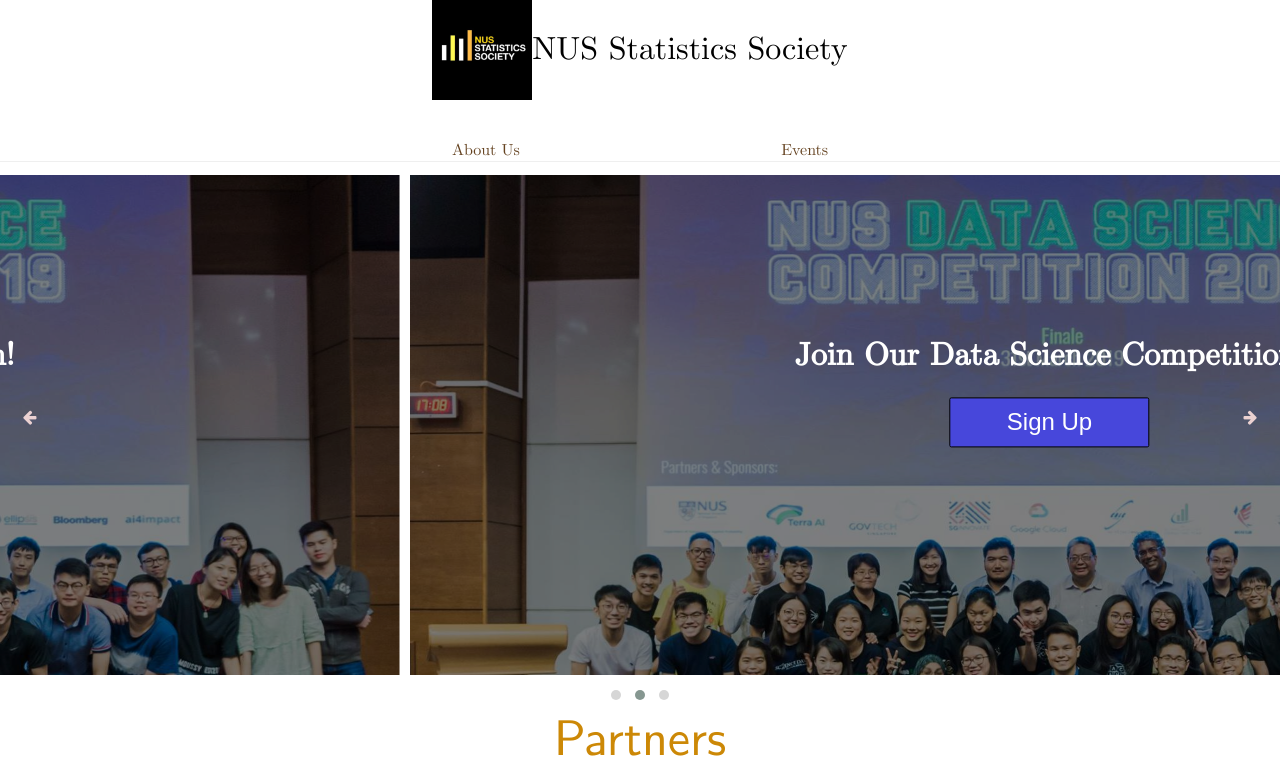
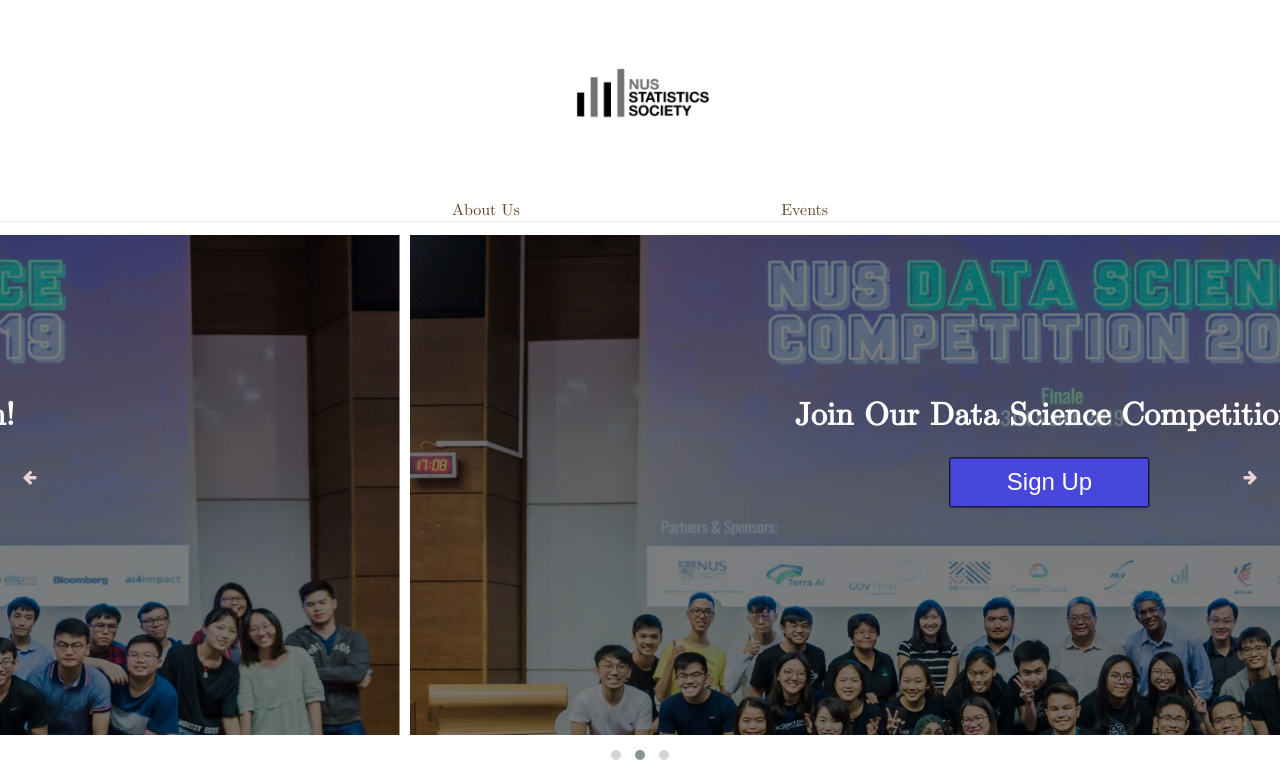
Before and after one commit to NUS-Statistics-Society/NUS-Statistics-Society.github.io, a plain HTML site: page index.html in a window 1280 px wide. Shown: the top 778 px of the page. Drawn offline with Linux system fonts and the light colour scheme; files whose address does not match are found by name.

Commit message:
Changed header img

```diff
--- a/css/style.css
+++ b/css/style.css
@@ -19,7 +19,6 @@
     font-weight: 100;
 }
 .header-bar {
-    margin-top: 40px;
     margin-bottom: 1%;
     position: relative;
     z-index: 1000;
--- a/index.html
+++ b/index.html
@@ -18,8 +18,9 @@
 
     <body>
       <div class="banner">
-            <img class="header-img" src="images/StatsSocLogo.jpg" width="100" height="100">
-            <h1 class="header-banner">NUS Statistics Society</h1>
+          <a href="index.html">
+            <img class="header-img" src="images/stats_soc_transparent_black%20words.png" width="200" height="200">
+          </a>
         </div>
 
       <div class="header-bar">
```
Also changed, not shown: about.html (+3 -2 lines), events.html (+3 -2 lines), css/images/StatsSocLogo.jpg (deleted), css/images/about-us-cover.jpg (deleted), css/images/past-event1.jpg (deleted), helpfulLinks.txt, images/stats_soc_transparent_black words.png (added).
